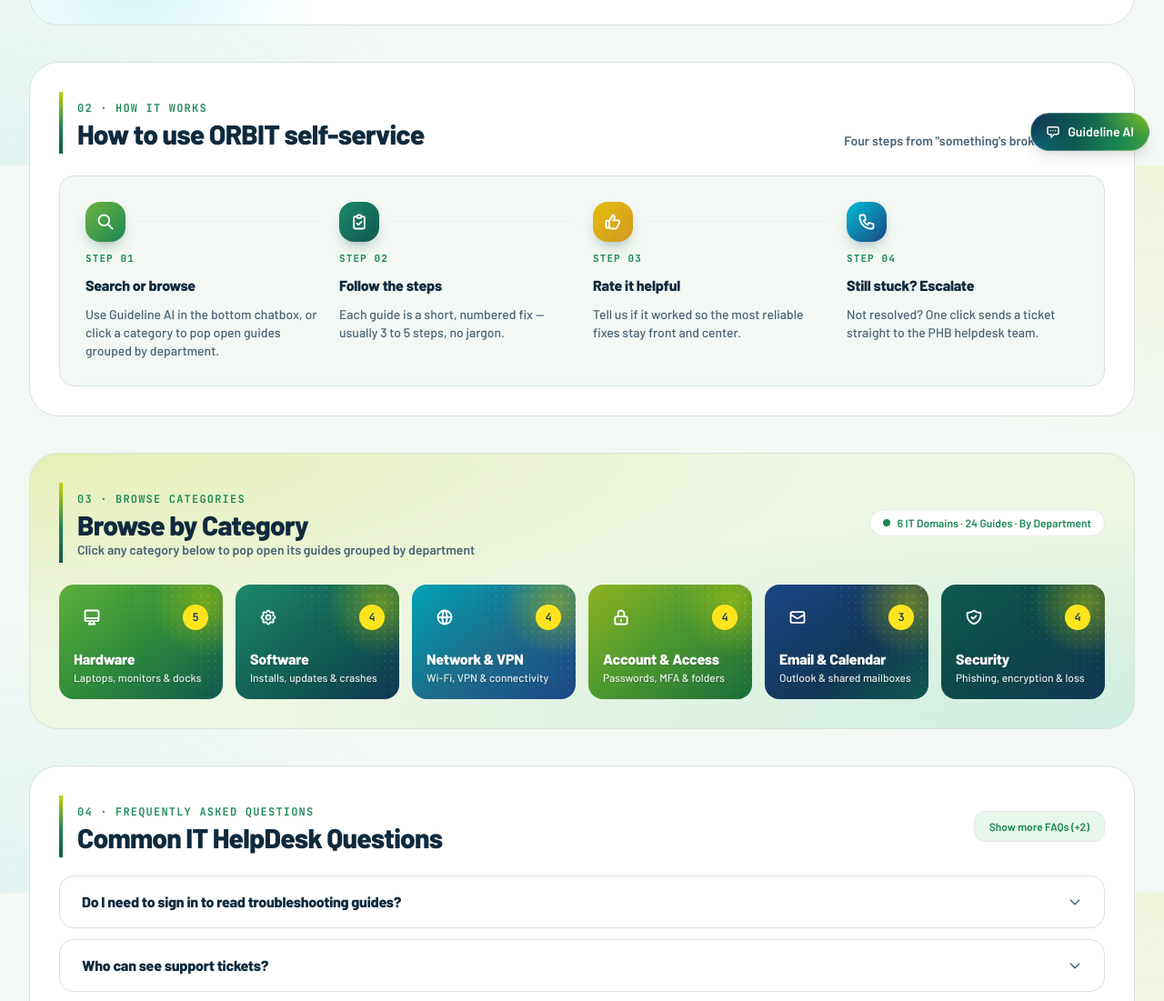
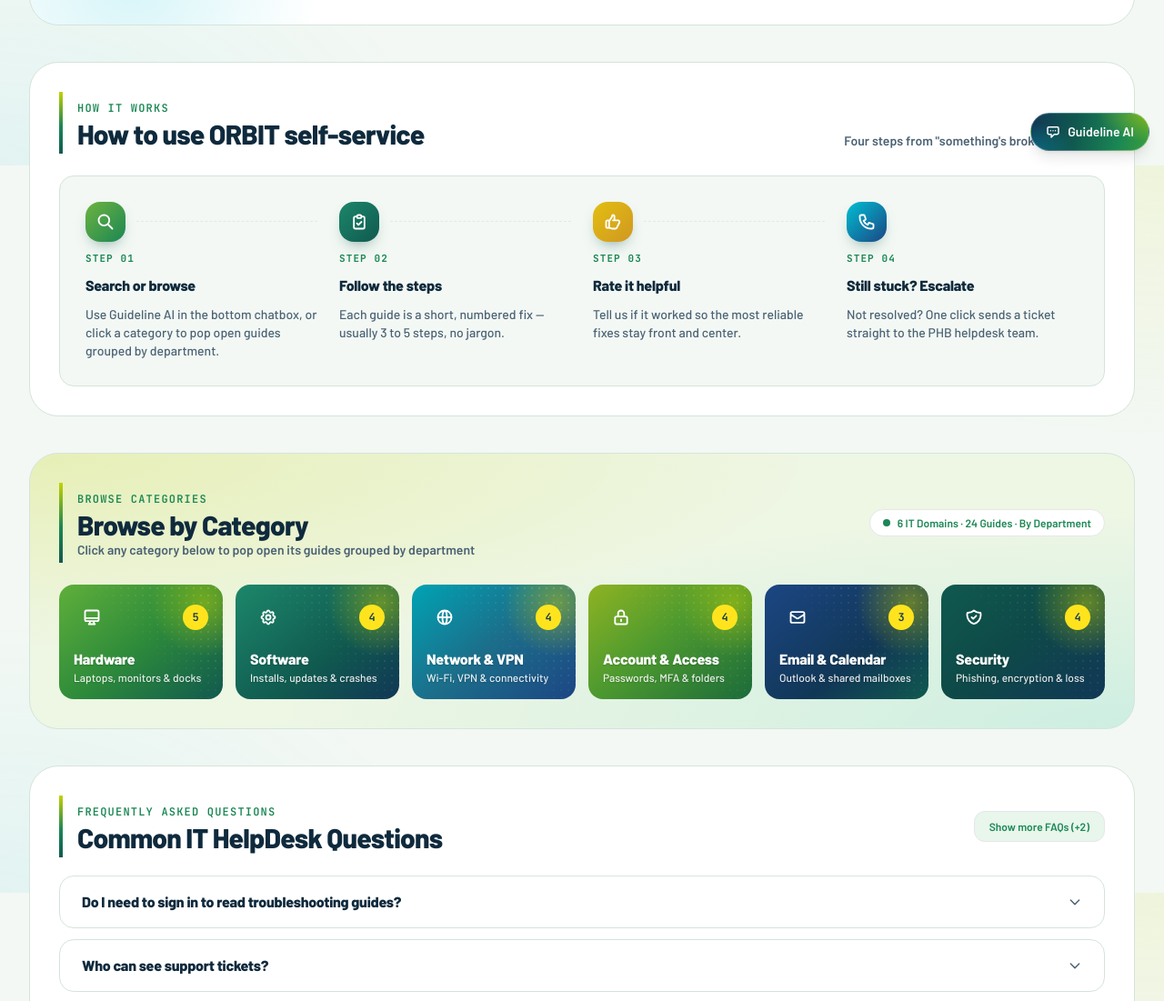
Before and after one commit to poduxiptv2021-hash/ORBIT, a plain HTML site: page index.html in a window 1280 px wide. Shown: the part 618-1719 px from the top of the page at 91% size. Drawn offline with nearby package versions, Linux system fonts and the light colour scheme; a web font is replaced by a local one.

Commit message:
Update index.html

```diff
--- a/index.html
+++ b/index.html
@@ -765,7 +765,7 @@ footer.brand-footer-bar::before {
   <section id="sectionHowItWorks" class="rounded-[2rem] bg-[var(--c-card)] border border-[var(--c-line)] p-6 sm:p-8 space-y-6 scroll-mt-20">
     <div class="flex flex-col sm:flex-row sm:items-end justify-between gap-2 border-l-4 border-[var(--c-primary)] pl-4 py-1">
       <div>
-        <span class="text-xs font-mono uppercase tracking-widest text-[var(--c-primary)] font-semibold">02 · How It Works</span>
+        <span class="text-xs font-mono uppercase tracking-widest text-[var(--c-primary)] font-semibold">How It Works</span>
         <h2 class="font-title-extrabold text-2xl sm:text-3xl text-[var(--c-body)] tracking-tight">
           How to use ORBIT self-service
         </h2>
@@ -839,7 +839,7 @@ footer.brand-footer-bar::before {
   <section id="sectionBrowseCategories" class="category-section-bg rounded-[2rem] border border-[var(--c-line)] p-6 sm:p-8 space-y-6 scroll-mt-20">
     <div class="flex flex-col sm:flex-row sm:items-center justify-between gap-3 border-l-4 border-[var(--c-primary)] pl-4 py-1">
       <div>
-        <span class="text-xs font-mono uppercase tracking-widest text-[var(--c-primary)] font-semibold">03 · Browse Categories</span>
+        <span class="text-xs font-mono uppercase tracking-widest text-[var(--c-primary)] font-semibold">Browse Categories</span>
         <h2 class="font-title-extrabold text-2xl sm:text-3xl text-[var(--c-body)] tracking-tight">
           Browse by Category
         </h2>
@@ -861,7 +861,7 @@ footer.brand-footer-bar::before {
   <section id="sectionFAQ" class="rounded-[2rem] bg-[var(--c-card)] border border-[var(--c-line)] p-6 sm:p-8 space-y-5 scroll-mt-20">
     <div class="flex flex-col sm:flex-row sm:items-center justify-between gap-3 border-l-4 border-[var(--c-primary)] pl-4 py-1">
       <div>
-        <span class="text-xs font-mono uppercase tracking-widest text-[var(--c-primary)] font-semibold">04 · Frequently Asked Questions</span>
+        <span class="text-xs font-mono uppercase tracking-widest text-[var(--c-primary)] font-semibold">Frequently Asked Questions</span>
         <h2 class="font-title-extrabold text-2xl sm:text-3xl text-[var(--c-body)] tracking-tight">
           Common IT HelpDesk Questions
         </h2>
```
